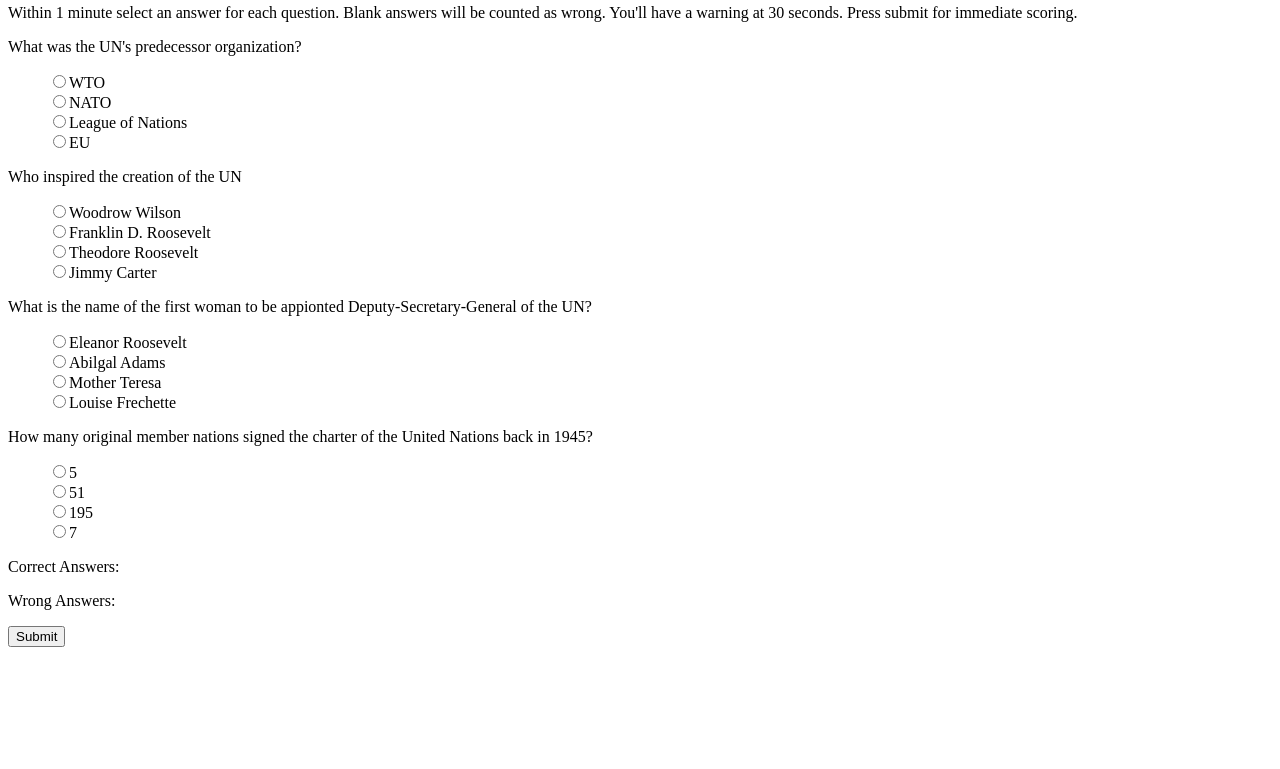
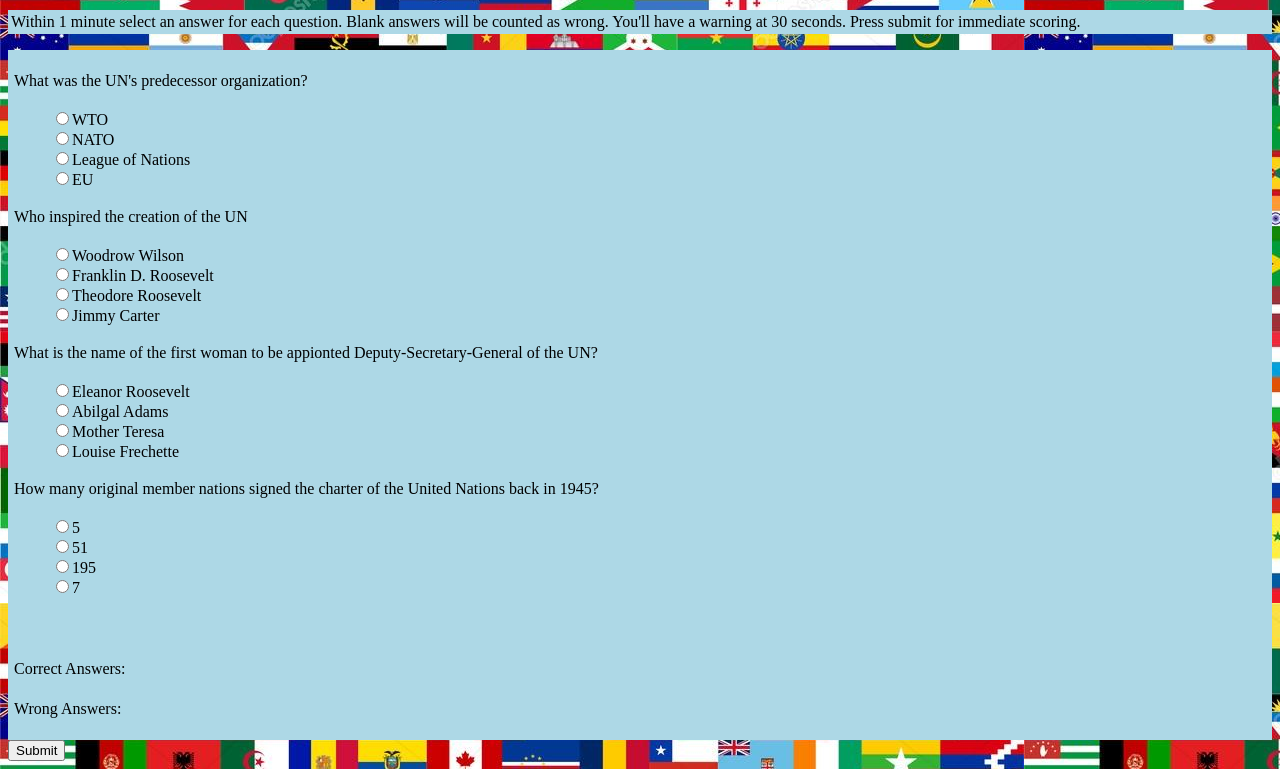
Before and after one commit to amberstruckman/TriviaGame, a plain HTML site: page index.html in a window 1280 px wide. Shown: the part 76-845 px from the top of the page. Before the commit the page ends 800 px from the top, so only its background shows below. Drawn offline with nearby package versions, Linux system fonts and the light colour scheme.

Commit message:
improved fuctionality and css

```diff
--- a/assets/css/style.css
+++ b/assets/css/style.css
@@ -1,3 +1,15 @@
 form ul {
     list-style: none;
 }
+
+
+body {
+    background-image: url(../images/countriesBackground.jpg);
+}
+
+
+
+#bottomInfo, p, h1, form {
+    background-color: lightblue;
+    padding: 3px;
+}
--- a/index.html
+++ b/index.html
@@ -19,7 +19,7 @@
 
             </form>
 
-            <div class="col-xs-8 col-sm-4">
+            <div id=bottomInfo class="col-xs-8 col-sm-4">
                 <p id="end-message"></p>
                 <p>Correct Answers:<span id="answersRight"></span></p>
                 <p>Wrong Answers: <span id="answersWrong"></span></p>
```
Also changed, not shown: assets/images/countriesBackground.jpg (added), 1 other file.
